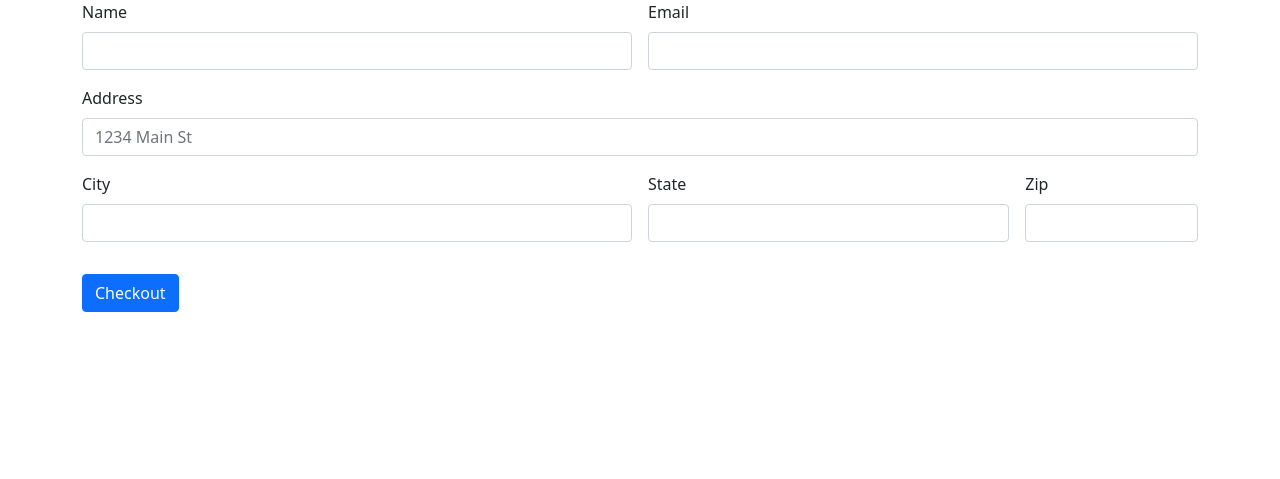
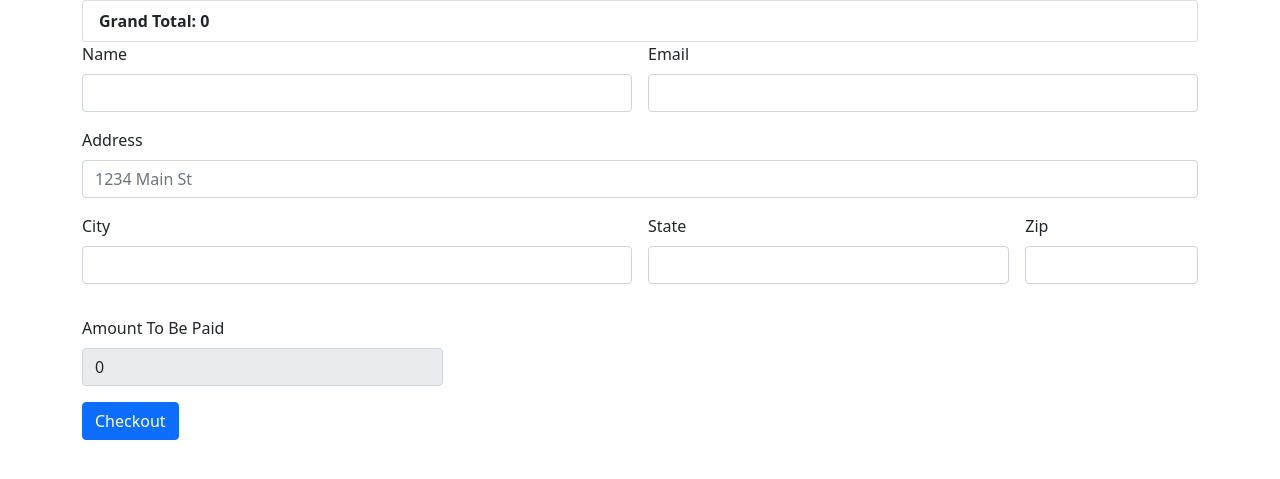
Before and after one commit to chandra-hasa/django-e-com-app, a Django app: page /checkout/ in a window 1280 px wide. Shown: the top 479 px of the page. Run offline with Django 3.2, Linux system fonts and the light colour scheme.

Commit message:
checkout and total price completed

```diff
--- a/shop/models.py
+++ b/shop/models.py
@@ -13,6 +13,7 @@ class Product(models.Model):
 
 
 class Order(models.Model):
+    total = models.CharField(max_length=200)
     items = models.CharField(max_length=200)
     name = models.CharField(max_length=200)
     email = models.CharField(max_length=200)
--- a/shop/templates/shop/checkout.html
+++ b/shop/templates/shop/checkout.html
@@ -60,9 +60,15 @@
                     </div>
                     <div class="col-12">
                     </div>
+                    <div class="col-md-4">
+                        <label for="total" class="form-label">Amount To Be Paid</label>
+                        <input type="text" readonly="" class="form-control" id="total" name="total">
+                    </div>
                     <div class="col-12">
                       <button type="submit" class="btn btn-primary">Checkout</button>
                     </div>
+
+
                   </form>
 
             </div>
@@ -79,14 +85,20 @@
     else{
         cart=JSON.parse(localStorage.getItem('cart'));
     }
+    let total=0;
     for(item in cart){
         let name=cart[item][1];
         let quantity=cart[item][0];
-        itemString=`<li class="list-group-item">${name}-${quantity}</li>`;
+        let price=cart[item][2];
+        total=total+cart[item][2];
+        itemString=`<li class="list-group-item"><span class="btn">${quantity}</span> <span  class="btn">of</span><span class="btn">${name}</span><span class="btn">${price}</span></li>`;
         $('#item_list').append(itemString);
         console.log(name,quantity);
 
     }
+    totalPrice=`<li class="list-group-item d-flex justify-content-between align-items-right"><b>Grand Total: ${total}</b>`
+    $('#total').val(total);
+    $('#item_list').append(totalPrice);
     $('#items').val(JSON.stringify(cart));
 </script>
 </html>
--- a/shop/views.py
+++ b/shop/views.py
@@ -30,9 +30,10 @@ def checkout(request):
         city = request.POST.get('city', "")
         state = request.POST.get('state', "")
         zipcode = request.POST.get('zipcode', "")
+        total = request.POST.get('total', "")
 
         order = Order(items=items, name=name, email=email, address=address,
-                      city=city, state=state, zipcode=zipcode)
+                      city=city, state=state, zipcode=zipcode, total=total)
         order.save()
 
     return render(request, 'shop/checkout.html')
```
Also changed, not shown: shop/migrations/0004_order_total.py (added).
